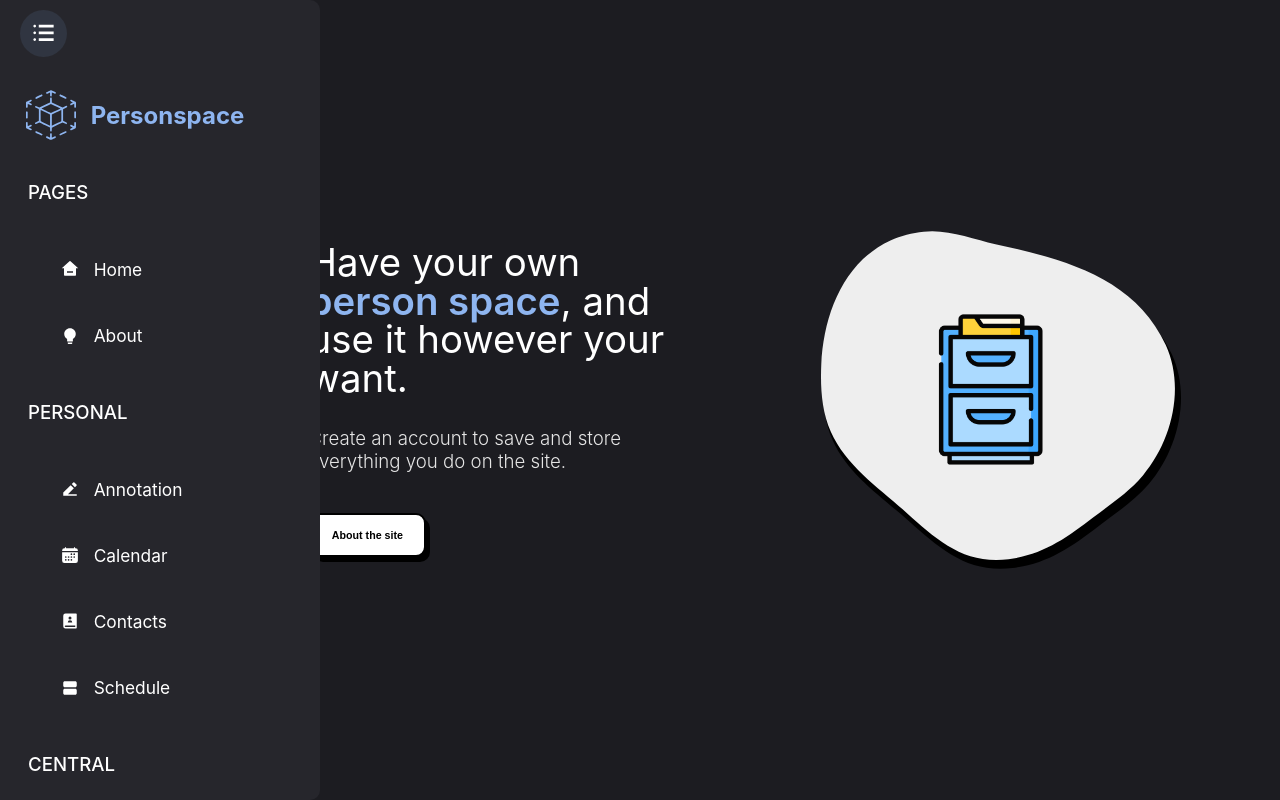
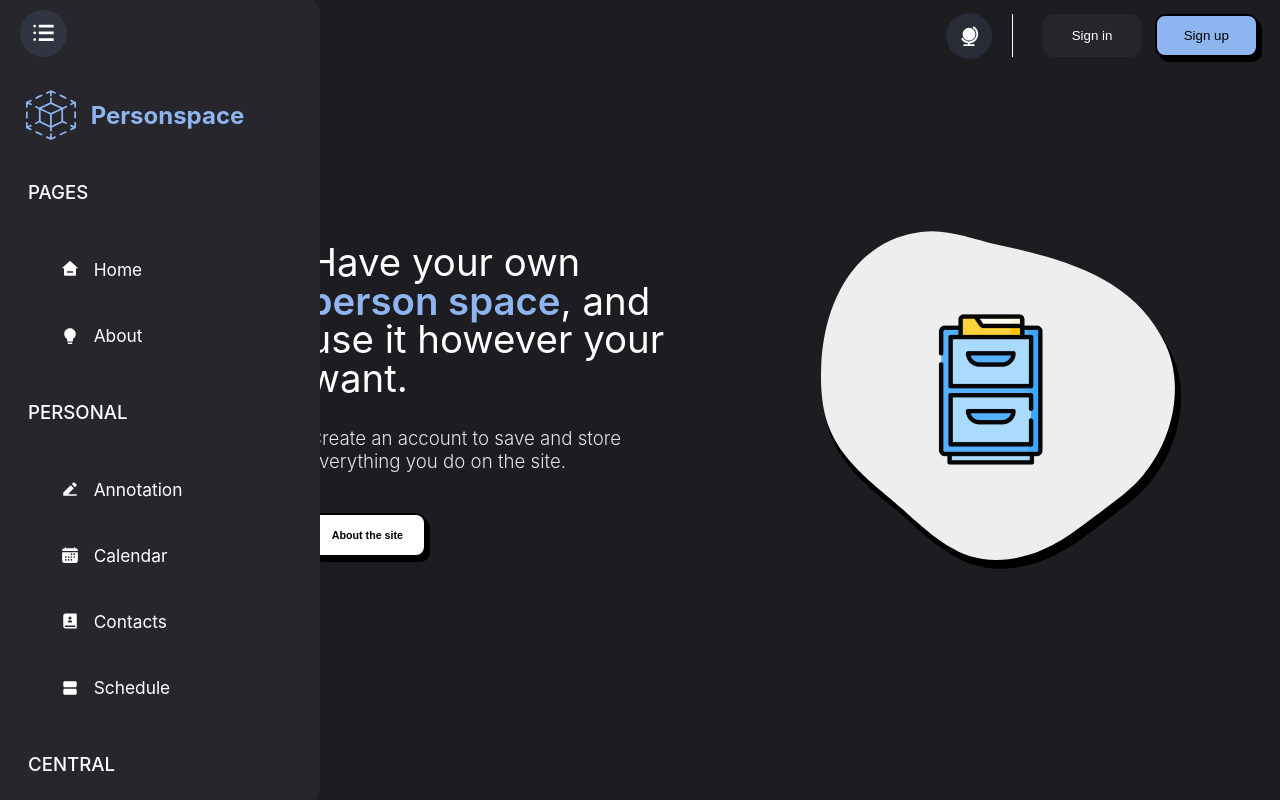
Before and after one commit to RichardPompeo/personspace, a Next.js app in the folder apps/web/: page / in a window 1280 px wide. Built offline with nearby package versions, Linux system fonts and the light colour scheme; a web font is replaced by a local one.

Commit message:
feat: added content with utility, language and registration button

```diff
--- /dev/null
+++ b/apps/web/components/UtilityContent.tsx
@@ -0,0 +1,24 @@
+import React from "react";
+
+import { RiGlobeFill } from "react-icons/ri";
+import {
+  Container,
+  ButtonSU,
+  ButtonSI,
+  GlobeButton,
+  ContentRegistration
+} from "../styles/components/UtilityStyles";
+
+export default function UtilityContent() {
+  return (
+    <Container>
+      <GlobeButton>
+        <RiGlobeFill fontSize={22} />
+      </GlobeButton>
+      <ContentRegistration>
+        <ButtonSI>Sign in</ButtonSI>
+        <ButtonSU>Sign up</ButtonSU>
+      </ContentRegistration>
+    </Container>
+  );
+};
--- a/apps/web/layout/index.tsx
+++ b/apps/web/layout/index.tsx
@@ -3,6 +3,7 @@ import { Row, Col } from "antd";
 
 import NavBar from "../components/Navbar";
 import Home from "../pages/home";
+import UtilityContent from "../components/UtilityContent";
 
 import GlobalStyle from "../styles/global";
 import { LayoutContext } from "../context/LayoutProvider";
@@ -19,6 +20,7 @@ export default function Layout() {
           <NavBar />
         </Col>
         <Col span={ menu ? 8 : 10}>
+          <UtilityContent />
           <Home />
         </Col>
       </Row>
--- /dev/null
+++ b/apps/web/styles/components/UtilityStyles.ts
@@ -0,0 +1,54 @@
+import { styled } from "styled-components";
+
+export const Container = styled.div`
+  display: flex;
+  align-items: center;
+  position: fixed;
+  top: 0;
+  right: 0;
+  padding: 0.2em 1.6em;
+  border-radius: 10px;
+`;
+
+export const GlobeButton = styled.button`
+  display: flex;
+  align-items: center;
+  justify-content: center;
+  cursor: pointer;
+  padding: 12px;
+  margin: 10px 20px;
+  border-radius: 50%;
+  background-color: rgba(142, 181, 240, 0.1);
+
+  &:hover {
+    background-color: ${({ theme }) => theme.COLORS.DEFAULT};
+
+    svg {
+      fill: ${({ theme }) => theme.COLORS.DEFAULT_TWO};
+    }
+  }
+`;
+
+export const ContentRegistration = styled.div`
+  display: flex;
+  gap: 1em;
+  padding-left: 30px;
+  border-left: 1px solid ${({ theme }) => theme.COLORS.DEFAULT};
+`;
+
+export const ButtonSU = styled.button`
+  cursor: pointer;
+  padding: 0.9em 2em;
+  color: ${({ theme }) => theme.COLORS.DEFAULT_TWO};
+  border: 2px solid ${({ theme }) => theme.COLORS.DEFAULT_TWO};
+  border-radius: 10px;
+  box-shadow: 4px 5px black;
+  background-color: rgba(142, 181, 240);
+`;
+
+export const ButtonSI = styled(ButtonSU)`
+  color: ${({ theme }) => theme.COLORS.DEFAULT};
+  border: 2px solid ${({ theme }) => theme.COLORS.PRIMARY};
+  box-shadow: none;
+  background-color: ${({ theme }) => theme.COLORS.PRIMARY};
+`;
```
Also changed, not shown: packages/ui/Button.ts (added).
